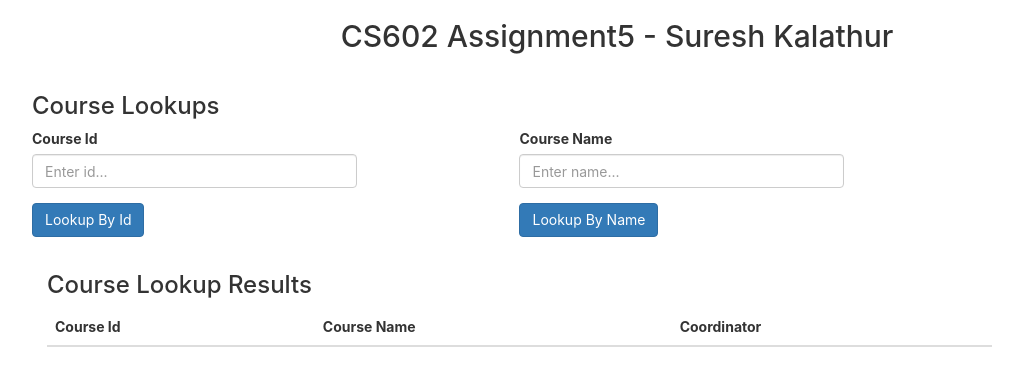
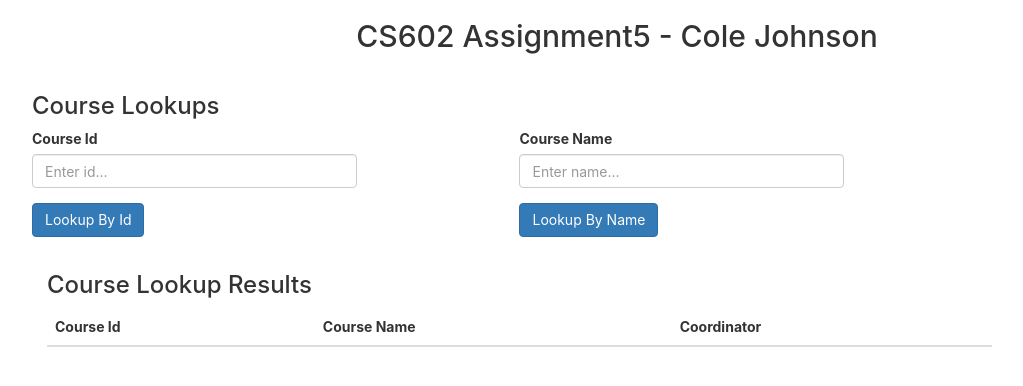
Before and after one commit to PicksN1k/CS602_HW5_Johnson_Cole, a React (Create React App) app in the folder 3_React/: page / in a window 1280 px wide. Shown: the top 386 px of the page, without its empty margins (23-1046 px from the left). Built offline with nearby package versions, Linux system fonts and the light colour scheme.

Commit message:
modified:   3_React/src/App.js

```diff
--- a/3_React/src/App.js
+++ b/3_React/src/App.js
@@ -74,7 +74,7 @@ function App() {
 
  return (
     <div className="container">
-       <center><h2>CS602 Assignment5 - Suresh Kalathur</h2></center>
+       <center><h2>CS602 Assignment5 - Cole Johnson</h2></center>
 
       <div className="row">
 
```
